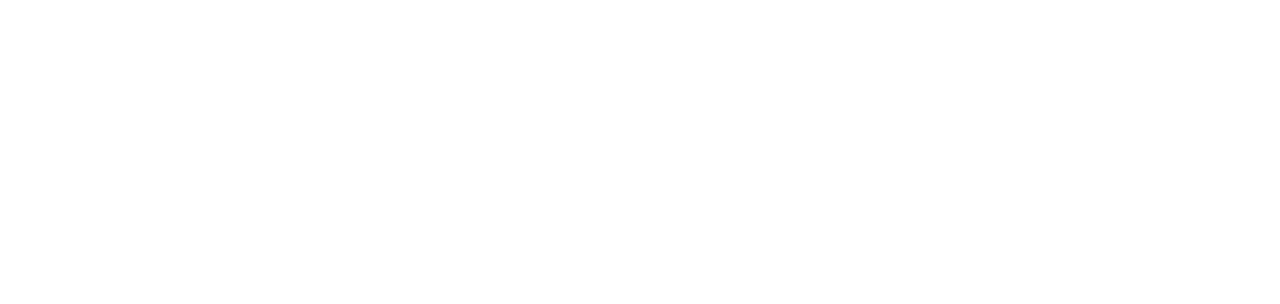
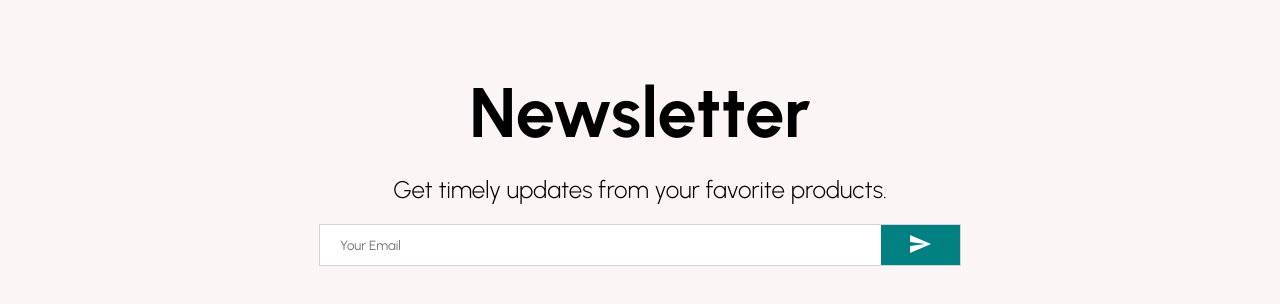
Before and after one commit to marizoo/e-commerce-app, a React (Create React App) app: page / in a window 1280 px wide. Shown: the part 2328-2632 px from the top of the page. Before the commit the page ends 2256 px from the top, so only its background shows below. Built offline with nearby package versions, Linux system fonts and the light colour scheme.

Commit message:
added Newsletter Component

```diff
--- /dev/null
+++ b/src/components/Newsletter.jsx
@@ -0,0 +1,66 @@
+import React from 'react'
+import { Send } from '@material-ui/icons'
+import styled from 'styled-components'
+
+const Cont = styled.div`
+height: 60vh;
+background-color: #fcf5f5;
+display: flex;
+align-items: center;
+justify-content: center;
+flex-direction: column;
+`
+
+const Title = styled.h1`
+font-size: 70px;
+margin-bottom: 20px;
+`
+
+const Desc = styled.div`
+font-size: 24px;
+font-weight: 300;
+margin-bottom: 20px;
+`
+
+const InputCont = styled.div`
+width: 50%;
+height: 40px;
+background-color: white;
+display: flex;
+justify-content: space-between;
+border: 1px solid lightgray;
+`
+
+const Input = styled.input`
+border: none;
+flex: 8;
+padding-left: 20px;
+`
+
+const Button = styled.button`
+flex: 1;
+border: none;
+background-color: teal;
+color: white;
+`
+
+
+
+
+
+const Newsletter = () => {
+    return (
+        <Cont>
+            <Title>Newsletter</Title>
+            <Desc>Get timely updates from your favorite products.</Desc>
+            <InputCont>
+                <Input placeholder="Your Email"/>
+                <Button>
+                    <Send />
+                </Button>
+            </InputCont>
+        </Cont>
+    )
+}
+
+export default Newsletter
--- a/src/pages/Home.jsx
+++ b/src/pages/Home.jsx
@@ -2,6 +2,7 @@ import React from 'react'
 import Announcement from '../components/Announcement'
 import Categories from '../components/Categories'
 import Navbar from '../components/Navbar'
+import Newsletter from '../components/Newsletter'
 import Products from '../components/Products'
 import Slider from '../components/Slider'
 
@@ -13,6 +14,7 @@ const Home = () => {
             <Slider />
             <Categories />
             <Products />
+            <Newsletter />
         </div>
     )
 }
```
